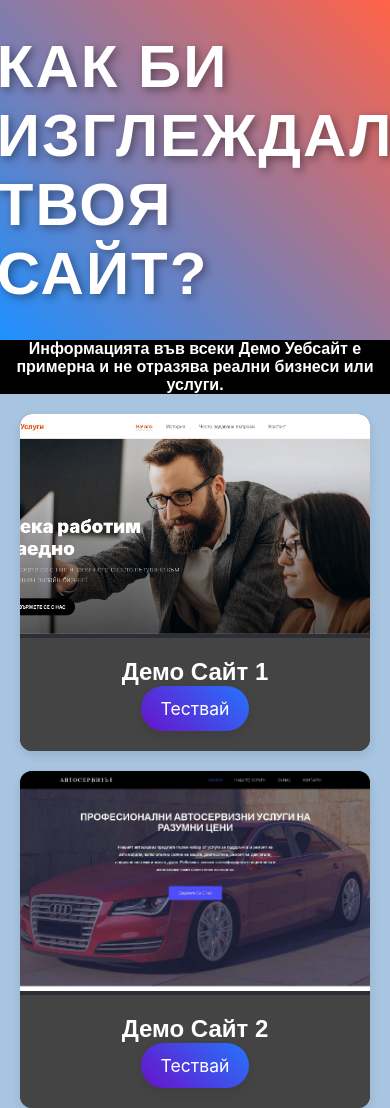
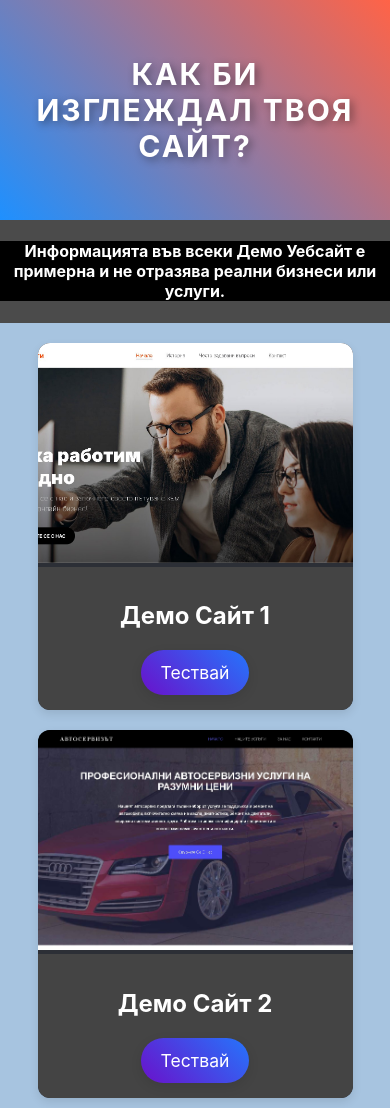
Before and after one commit to maxsh0rt/demopages, a plain HTML site: page index.html in a window 390 px wide. Shown: the top 1108 px of the page. Drawn offline with Linux system fonts and the light colour scheme.

Commit message:
Update index.html

```diff
--- a/index.html
+++ b/index.html
@@ -14,16 +14,14 @@
             color: #474747;
         }
 
-        /* Gallery Grid */
+        /* Responsive Grid */
         .gallery {
-
-                display: flex; /* Use flexbox */
-                flex-wrap: wrap; /* Allow items to wrap if needed */
-                justify-content: center; /* Center horizontally */
-                gap: 20px; /* Space between cards */
+            display: flex;
+            flex-wrap: wrap;
+            justify-content: center;
+            gap: 20px;
             padding: 20px;
             background-color: #a7c4e0;
-
         }
 
         /* Card Styles */
@@ -33,7 +31,8 @@
             overflow: hidden;
             box-shadow: 0 4px 10px rgba(0, 0, 0, 0.1);
             transition: transform 0.3s ease, box-shadow 0.3s ease;
-
+            width: 100%;
+            max-width: 300px; /* Limits card size */
         }
 
         .card:hover {
@@ -55,7 +54,7 @@
 
         /* Card Content */
         .card-content {
-            padding: 20px;
+            padding: 15px;
             text-align: center;
             background-color: #444;
             color: #fff;
@@ -86,12 +85,6 @@
             align-items: center;
             justify-content: center;
             padding: 20px;
-            transition: opacity 0.3s ease;
-        }
-
-        .preview.show {
-            display: flex;
-            opacity: 1;
         }
 
         .preview iframe {
@@ -119,6 +112,7 @@
         .close-btn:hover {
             background-color: #ff1a1a;
         }
+
         /* Button Style */
         button {
             font-family: 'Inter', sans-serif;
@@ -133,46 +127,35 @@
             box-shadow: 0 4px 12px rgba(0, 0, 0, 0.1);
         }
 
-    /* Button Hover Effect */
         button:hover {
             background: linear-gradient(45deg, #2575fc, #6a11cb);
             transform: translateY(-4px);
             box-shadow: 0 8px 20px rgba(0, 0, 0, 0.2);
         }
 
-    /* Button Focus Effect */
         button:focus {
             outline: none;
             box-shadow: 0 0 0 4px rgba(37, 117, 252, 0.4);
         }
 
-    /* Button Active Effect */
         button:active {
             transform: translateY(2px);
             box-shadow: 0 4px 12px rgba(0, 0, 0, 0.1);
         }
-    * {
-        margin: 0;
-        padding: 0;
-        box-sizing: border-box;
-      }
 
-      body {
-        font-family: 'Arial', sans-serif;
-        background-color: #f4f4f4;
-      }
-
+        /* Header */
         header {
             display: flex;
             justify-content: center;
             align-items: center;
-        height: 340px;
+            height: 240px;
             background: linear-gradient(45deg, #1e90ff, #ff6347);
+            text-align: center;
+            padding: 20px;
         }
 
         .modern-header {
-        font-size: 60px;
-        size: auto;
+            font-size: 40px;
             color: #fff;
             font-weight: bold;
             text-transform: uppercase;
@@ -183,8 +166,27 @@
 
         .modern-header:hover {
             transform: scale(1.1);
-        color: #fff;
             text-shadow: 4px 4px 12px rgba(0, 0, 0, 0.6);
+        }
+
+        /* Responsive Styles */
+        @media (max-width: 768px) {
+            .gallery {
+                flex-direction: column;
+                align-items: center;
+            }
+
+            .card {
+                max-width: 90%;
+            }
+
+            .modern-header {
+                font-size: 30px;
+            }
+
+            header {
+                height: 180px;
+            }
         }
 
     </style>
```
Lines whose indentation alone changed are shown as unchanged.
